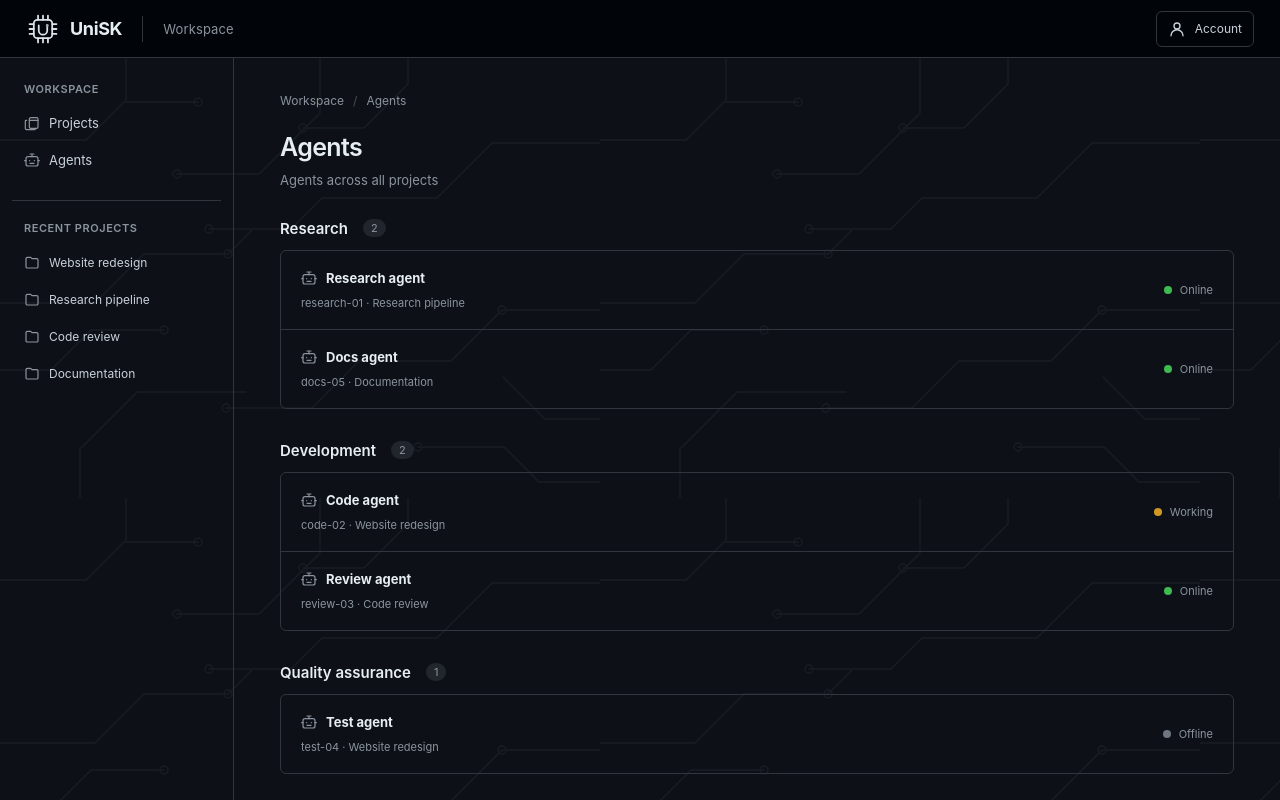
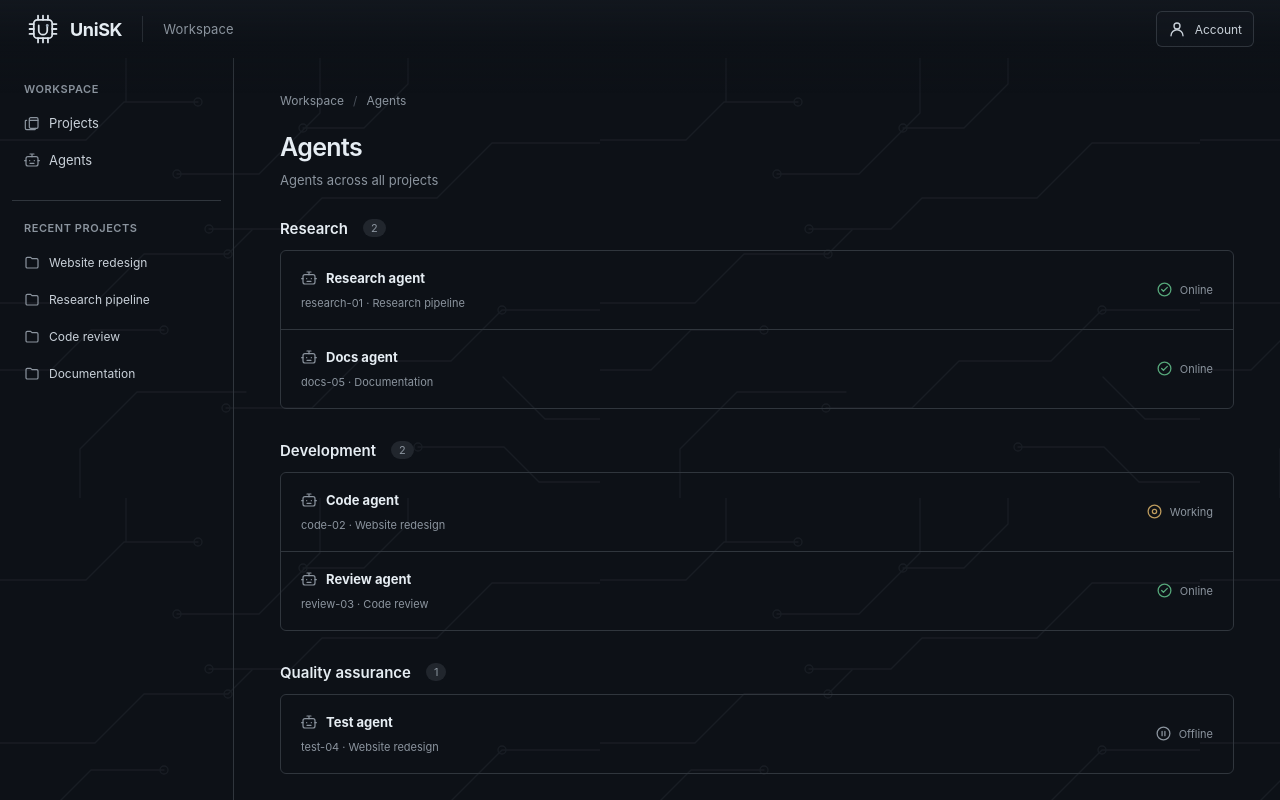
Before and after one commit to Keinstein0/Lernperiode-12, a SvelteKit app in the folder frontend/: page /agents in a window 1280 px wide. Shown: the top 800 px of the page. Built offline with nearby package versions, Linux system fonts and the light colour scheme.

Commit message:
feat(frontend): clarify statuses and soften workspace header

```diff
--- a/frontend/src/app.css
+++ b/frontend/src/app.css
@@ -36,3 +36,20 @@
 .simple-header .brand-mark{width:30px;height:30px}
 @media(max-width:700px){.topbar{gap:12px;padding-inline:14px}.brand-mark{width:29px;height:29px}.topbar-divider,.topbar-label{display:none}.account-link{padding:7px}.account-link span{display:none}}
 @media(prefers-reduced-transparency:reduce){.app-frame::before,.login-layout::before{opacity:.06}}
+
+/* Semantic, consistent task and agent indicators. Status is conveyed by icon and label. */
+.status-symbol{display:inline-flex;align-items:center;justify-content:center;flex:none;color:#8b949e}
+.status-symbol.success{color:#56a77a}
+.status-symbol.progress{color:#bd9b5d}
+.status-symbol.muted{color:#8b949e}
+.simple-row>.status-symbol,.task-item>.status-symbol{margin-top:1px}
+.row-end,.task-pill,.agent-status,.detail-list dd{display:inline-flex;align-items:center;gap:7px}
+.detail-list dt{display:inline-flex;align-items:center;gap:9px}
+.detail-list dt>.ui-icon{color:#8b949e}
+.agent-status i{display:none}
+/* Header shares the page background and gradually dissolves into the workspace. */
+.topbar{position:relative;z-index:2;background:linear-gradient(180deg,rgba(19,24,31,.86),rgba(13,17,23,.5) 78%,rgba(13,17,23,.12));border-bottom:0;isolation:isolate}
+.topbar::after{content:"";position:absolute;z-index:-1;pointer-events:none;top:100%;left:0;right:0;height:35px;background:linear-gradient(180deg,rgba(13,17,23,.18),transparent)}
+.topbar-divider{border-color:rgba(139,148,158,.2)}
+.account-link{background:rgba(22,27,34,.38);border-color:rgba(139,148,158,.25)}
+.account-link:hover{background:rgba(33,38,45,.7)}
--- a/frontend/src/lib/components/Icon.svelte
+++ b/frontend/src/lib/components/Icon.svelte
@@ -20,6 +20,20 @@
     <rect x="3" y="3" width="18" height="18" rx="2"/><path d="m7 9 2 2 4-4M14 10h4M7 16h11"/>
   {:else if name === 'git'}
     <circle cx="6" cy="3" r="2"/><path d="M6 5v12"/><circle cx="6" cy="19" r="2"/><circle cx="18" cy="6" r="2"/><path d="M18 8v2a6 6 0 0 1-6 6H6"/>
+  {:else if name === 'circle-check'}
+    <circle cx="12" cy="12" r="9"/><path d="m8 12 2.5 2.5L16 9"/>
+  {:else if name === 'circle-dot'}
+    <circle cx="12" cy="12" r="9"/><circle cx="12" cy="12" r="3"/>
+  {:else if name === 'circle-dashed'}
+    <path d="M12 3a9 9 0 0 1 4.5 1.2M19 7a9 9 0 0 1 1.8 4.5M20 15a9 9 0 0 1-3 4M13 21a9 9 0 0 1-4.5-1.2M5 17a9 9 0 0 1-1.8-4.5M4 9a9 9 0 0 1 3-4"/>
+  {:else if name === 'circle-pause'}
+    <circle cx="12" cy="12" r="9"/><path d="M10 9v6m4-6v6"/>
+  {:else if name === 'clock'}
+    <circle cx="12" cy="12" r="9"/><path d="M12 7v5l3 2"/>
+  {:else if name === 'calendar'}
+    <rect x="3" y="5" width="18" height="16" rx="2"/><path d="M7 3v4m10-4v4M3 10h18"/>
+  {:else if name === 'activity'}
+    <path d="M3 12h4l3-7 4 14 3-7h4"/>
   {:else if name === 'arrow-left'}
     <path d="m12 19-7-7 7-7M5 12h14"/>
   {:else if name === 'github'}
--- a/frontend/src/lib/components/ProjectView.svelte
+++ b/frontend/src/lib/components/ProjectView.svelte
@@ -2,6 +2,7 @@
  import {page} from '$app/state';
  import AppShell from './AppShell.svelte';
  import Icon from './Icon.svelte';
+ import StatusIcon from './StatusIcon.svelte';
  import {projects,tasks} from '#lib/data/projects.js';
  let {tab='overview'}=$props();
  let project=$derived(projects.find(item=>item.slug===page.params.project));
@@ -14,11 +15,11 @@
  <div class="project-heading"><div><h1>{project.name}</h1><p>{project.description}</p></div><span class="status-outline">{project.status}</span></div>
  <nav class="project-tabs" aria-label="Project sections"><a class:active={tab==='overview'} href="/projects/{project.slug}"><Icon name="layout"/>Overview</a><a class:active={tab==='conversation'} href="/projects/{project.slug}/conversation"><Icon name="message"/>Conversation</a><a class:active={tab==='tasks'} href="/projects/{project.slug}/tasks"><Icon name="tasks"/>Tasks <span class="count">{projectTasks.length}</span></a></nav>
  {#if tab==='overview'}
- <div class="project-overview"><section class="overview-main"><h2>About</h2><p class="body-copy">{project.details}</p><h2 class="section-heading">Recent tasks</h2><div class="simple-list">{#each projectTasks.slice(0,4) as task}<div class="simple-row"><span class:completed={task.status==='Closed'} class="task-dot"></span><div><strong>{task.title}</strong><small>#{task.id} · {task.assignee}</small></div><span class="row-end">{task.status}</span></div>{/each}</div><a class="section-link" href="/projects/{project.slug}/tasks">View all tasks →</a></section><aside class="overview-side"><h2>Project details</h2><dl class="detail-list"><div><dt>Status</dt><dd>{project.status}</dd></div><div><dt>Created</dt><dd>{project.created}</dd></div><div><dt>Owner</dt><dd>{project.owner}</dd></div><div><dt>Agents</dt><dd>{project.agents}</dd></div></dl><h2 class="section-heading">Repository</h2><div class="repo-panel"><Icon name="git" size={20}/><div><strong>{project.repository ?? 'No repository linked'}</strong><small>Git repository</small></div></div></aside></div>
+ <div class="project-overview"><section class="overview-main"><h2>About</h2><p class="body-copy">{project.details}</p><h2 class="section-heading">Recent tasks</h2><div class="simple-list">{#each projectTasks.slice(0,4) as task}<div class="simple-row"><StatusIcon status={task.status}/><div><strong>{task.title}</strong><small>#{task.id} · {task.assignee}</small></div><span class="row-end">{task.status}</span></div>{/each}</div><a class="section-link" href="/projects/{project.slug}/tasks">View all tasks →</a></section><aside class="overview-side"><h2>Project details</h2><dl class="detail-list"><div><dt><Icon name="activity"/>Status</dt><dd><StatusIcon status={project.status} size={15}/>{project.status}</dd></div><div><dt><Icon name="calendar"/>Created</dt><dd>{project.created}</dd></div><div><dt><Icon name="user"/>Owner</dt><dd>{project.owner}</dd></div><div><dt><Icon name="bot"/>Agents</dt><dd>{project.agents}</dd></div></dl><h2 class="section-heading">Repository</h2><div class="repo-panel"><Icon name="git" size={20}/><div><strong>{project.repository ?? 'No repository linked'}</strong><small>Git repository</small></div></div></aside></div>
  {:else if tab==='conversation'}
  <section class="conversation-panel" aria-label="Project conversation"><div class="conversation-header"><h2>Conversation</h2><span>Main agent</span></div><div class="conversation-stream">{#each messages as msg}<article class="conversation-message"><div class="message-avatar" class:is-user={msg.author==='You'}><Icon name={msg.author==='You' ? 'user' : 'bot'} size={18}/></div><div class="message-content"><div class="message-meta"><strong>{msg.author}</strong><time>{msg.time}</time></div><p>{msg.body}</p></div></article>{/each}</div><div class="compose-area"><label for="message-input">Message</label><textarea id="message-input" rows="3" aria-label="Message" placeholder="Write a message…" disabled></textarea></div></section>
  {:else if tab==='tasks'}
- <section class="tasks-panel"><div class="tasks-header"><h2>Tasks</h2><span>{projectTasks.length} total</span></div><div class="tasks-list">{#each projectTasks as task}<div class="task-item"><span class:completed={task.status==='Closed'} class="task-dot"></span><div class="task-info"><strong>{task.title}</strong><small>#{task.id} · {task.assignee} · {task.date}</small></div><span class="task-pill">{task.status}</span></div>{/each}</div></section>
+ <section class="tasks-panel"><div class="tasks-header"><h2>Tasks</h2><span>{projectTasks.length} total</span></div><div class="tasks-list">{#each projectTasks as task}<div class="task-item"><StatusIcon status={task.status}/><div class="task-info"><strong>{task.title}</strong><small>#{task.id} · {task.assignee} · {task.date}</small></div><span class="task-pill">{task.status}</span></div>{/each}</div></section>
  {/if}
  {:else}<div class="breadcrumbs"><a href="/">Projects</a></div><h1>Project not found</h1>{/if}
 </div></AppShell>
--- /dev/null
+++ b/frontend/src/lib/components/StatusIcon.svelte
@@ -0,0 +1,8 @@
+<script>
+  import Icon from './Icon.svelte';
+  let { status, size = 17 } = $props();
+  let normalized = $derived(status.toLowerCase());
+  let name = $derived(normalized === 'closed' || normalized === 'complete' || normalized === 'completed' ? 'circle-check' : normalized === 'in progress' || normalized === 'working' || normalized === 'active' ? 'circle-dot' : normalized === 'offline' || normalized === 'idle' ? 'circle-pause' : normalized === 'online' ? 'circle-check' : 'circle-dashed');
+  let tone = $derived(normalized === 'closed' || normalized === 'complete' || normalized === 'completed' || normalized === 'online' ? 'success' : normalized === 'in progress' || normalized === 'working' || normalized === 'active' ? 'progress' : 'muted');
+</script>
+<span class="status-symbol" class:success={tone === 'success'} class:progress={tone === 'progress'} class:muted={tone === 'muted'} role="img" aria-label={status} title={status}><Icon {name} {size}/></span>
--- a/frontend/src/routes/agents/+page.svelte
+++ b/frontend/src/routes/agents/+page.svelte
@@ -1 +1 @@
-<script>import AppShell from '#lib/components/AppShell.svelte';import Icon from '#lib/components/Icon.svelte';import {agents} from '#lib/data/projects.js';const departments=['Research','Development','Quality assurance','Coordination'];</script><AppShell><div class="content-wrap"><div class="breadcrumbs">Workspace <span>/</span> Agents</div><header class="page-heading"><div><h1>Agents</h1><p>Agents across all projects</p></div></header><div class="agents-area">{#each departments as department}<section class="agent-group"><header><h2>{department}</h2><span class="count">{agents.filter(agent=>agent.department===department).length}</span></header><div class="agent-directory">{#each agents.filter(agent=>agent.department===department) as agent}<div class="directory-row"><div><strong class="agent-name"><Icon name="bot"/>{agent.name}</strong><small>{agent.id} · {agent.project}</small></div><span class="agent-status"><i class:online={agent.status==='Online'} class:working={agent.status==='Working'}></i>{agent.status}</span></div>{/each}</div></section>{/each}</div></div></AppShell>
+<script>import AppShell from '#lib/components/AppShell.svelte';import Icon from '#lib/components/Icon.svelte';import StatusIcon from '#lib/components/StatusIcon.svelte';import {agents} from '#lib/data/projects.js';const departments=['Research','Development','Quality assurance','Coordination'];</script><AppShell><div class="content-wrap"><div class="breadcrumbs">Workspace <span>/</span> Agents</div><header class="page-heading"><div><h1>Agents</h1><p>Agents across all projects</p></div></header><div class="agents-area">{#each departments as department}<section class="agent-group"><header><h2>{department}</h2><span class="count">{agents.filter(agent=>agent.department===department).length}</span></header><div class="agent-directory">{#each agents.filter(agent=>agent.department===department) as agent}<div class="directory-row"><div><strong class="agent-name"><Icon name="bot"/>{agent.name}</strong><small>{agent.id} · {agent.project}</small></div><span class="agent-status"><StatusIcon status={agent.status}/>{agent.status}</span></div>{/each}</div></section>{/each}</div></div></AppShell>
```
